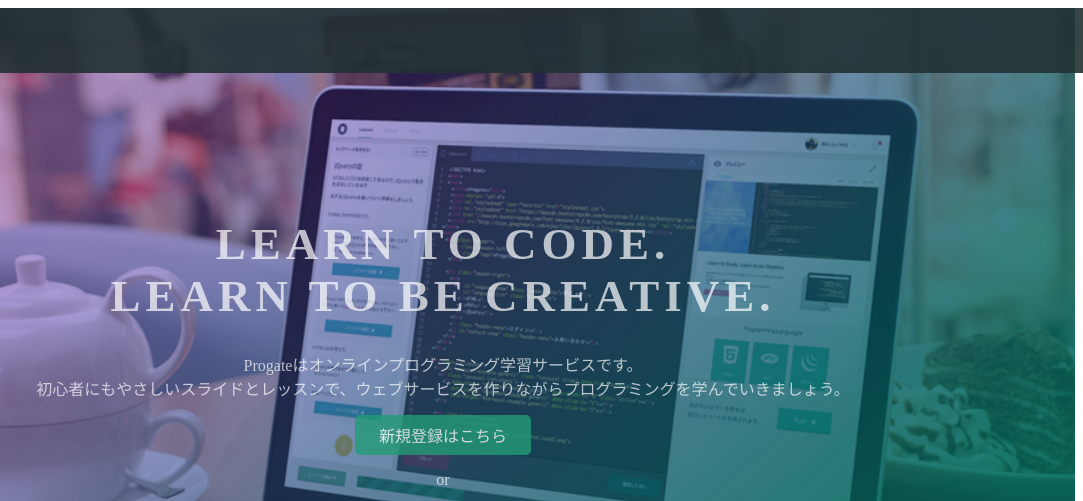
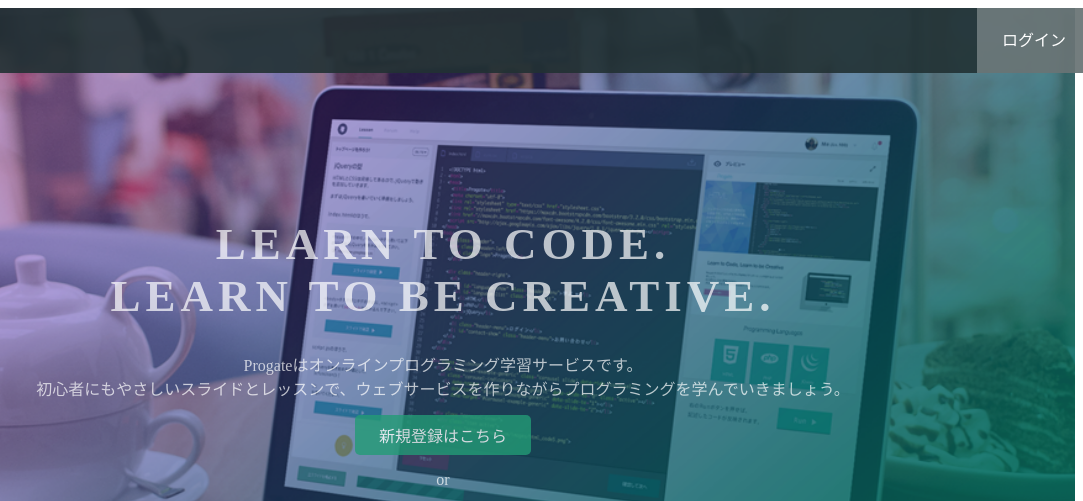
Before and after one commit to haratchikun/progate-normal, a plain HTML site: page index.html in a window 1280 px wide. Shown: the top 501 px of the page, 197-1280 px from the left. Drawn offline with Linux system fonts and the light colour scheme.

Commit message:
Update stylesheet.css

```diff
--- a/stylesheet.css
+++ b/stylesheet.css
@@ -4,7 +4,7 @@ a:hover{
 
 header{
 	height: 65px;
-	width: 1631px;
+	width: 100%;
 	background-color: rgba(34, 49, 52, 0.9);
 	position: fixed;
 }
```
